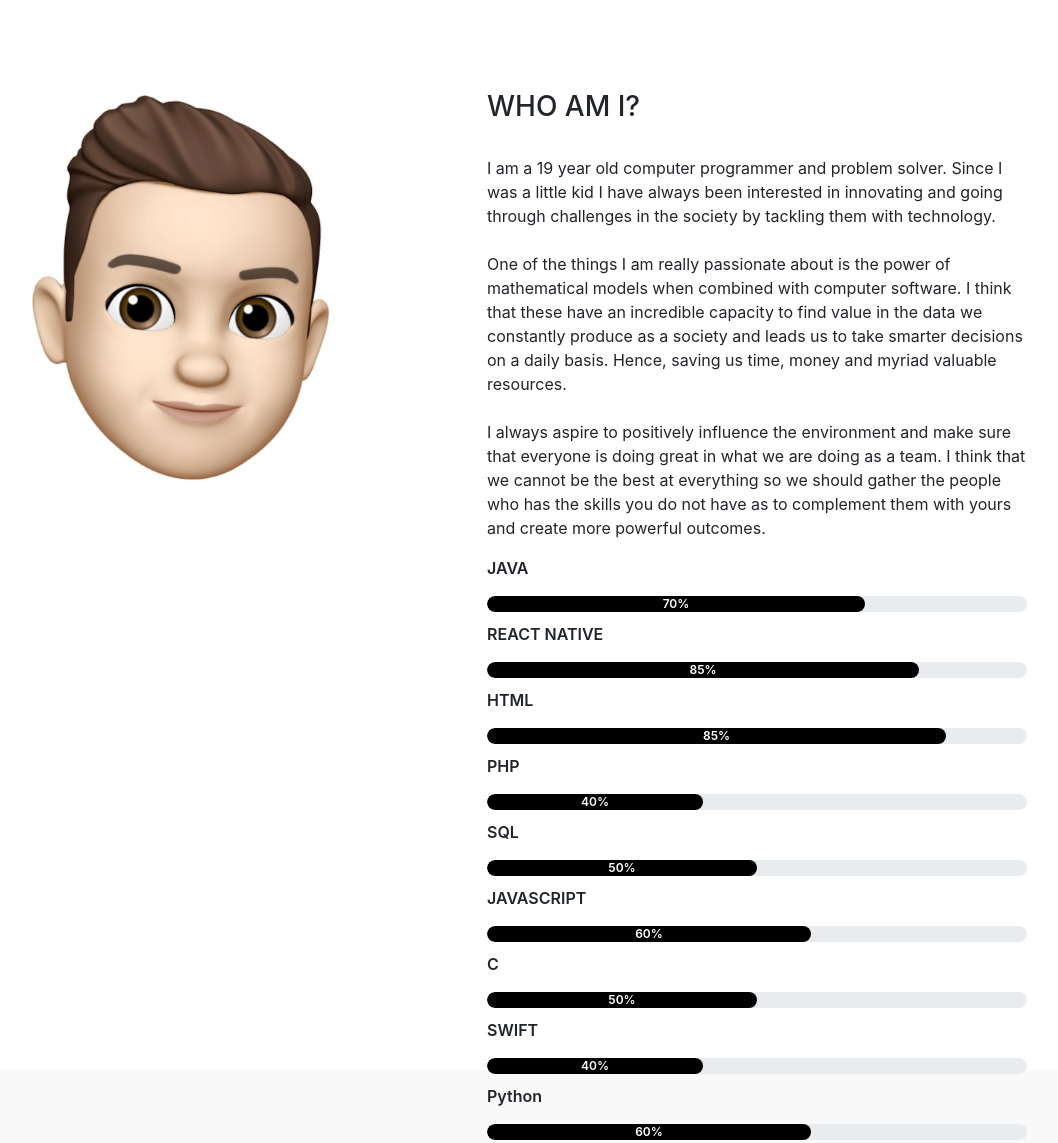
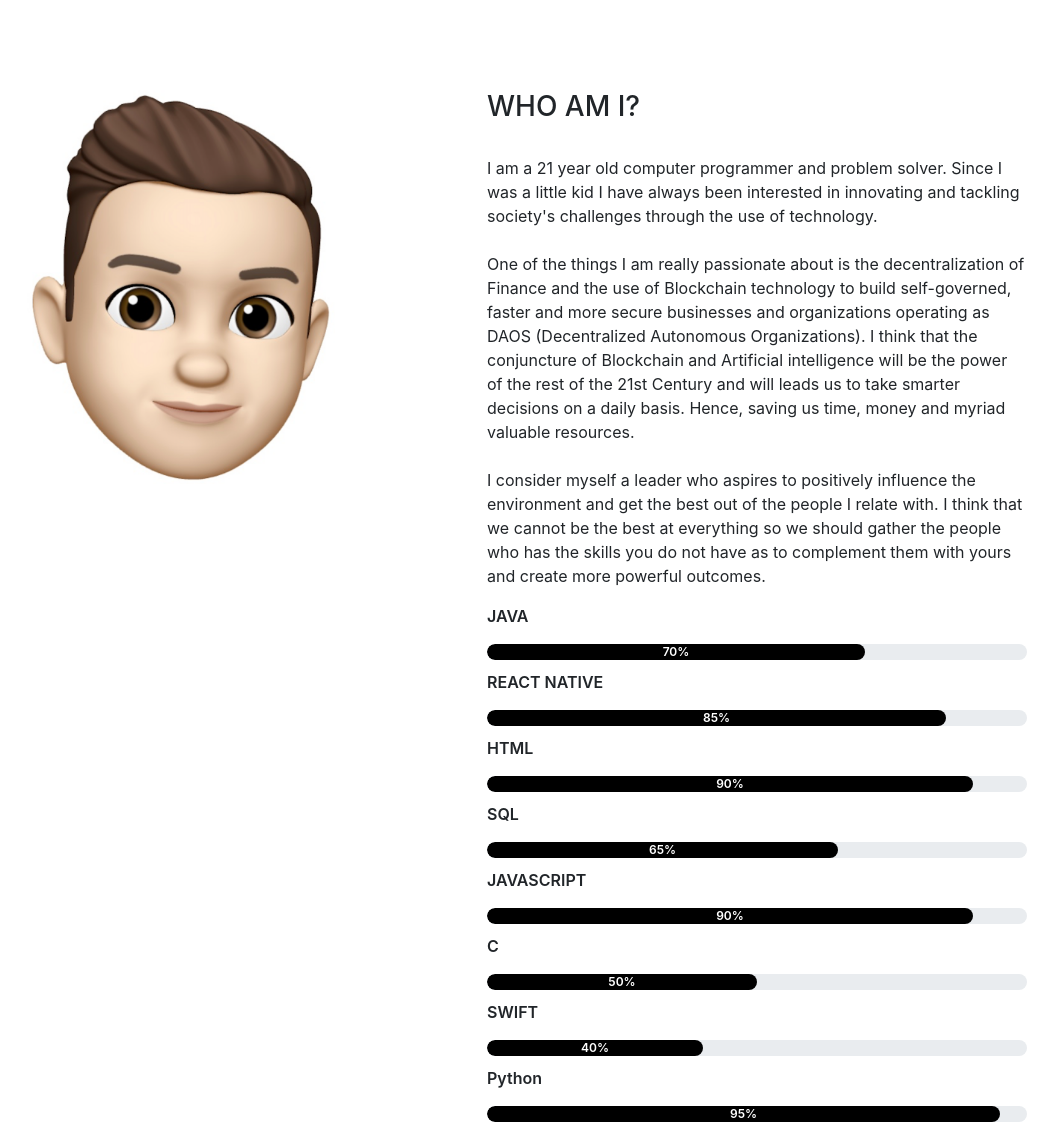
Before and after one commit to adrianiux38/adrianguts, a plain HTML site: page index.html in a window 1280 px wide. Shown: the part 940-2083 px from the top of the page, without its empty margins (168-1226 px from the left). Drawn offline with nearby package versions, Linux system fonts and the light colour scheme; some packages are replaced by stand-ins of ours; a script that the page names is missing.

Commit message:
cambios css

```diff
--- a/index.html
+++ b/index.html
@@ -23,7 +23,7 @@
     <div class="user-box">
     <img src="image/yo.png">
     <h1>Adrián Gutiérrez</h1>
-    <p>Freelance front end developer</p1>
+    <p>CEO Pocklet NFTs</p1>
     </div>
     </div>
     <div class="scroll-btn">
@@ -73,21 +73,19 @@
       </div>
       <div class="col-md-6">
           <h3>WHO AM I?</h3>
-          <p><br>I am a 19 year old computer programmer and problem solver. Since I was a
-            little kid I have always been interested in innovating and going
-            through challenges in the society by tackling them with technology.
+          <p><br>I am a 21 year old computer programmer and problem solver. Since I was a
+            little kid I have always been interested in innovating and tackling
+            society's challenges through the use of technology.
              <br><br>
-             One of the things I am really passionate about is the power of mathematical models when combined
-             with computer software. I think that these have an incredible capacity to find value in the data
-             we constantly produce as a society and leads us to take smarter decisions on a daily basis. Hence,
+             One of the things I am really passionate about is the decentralization of Finance
+             and the use of Blockchain technology to build self-governed, faster and more secure businesses and organizations
+             operating as DAOS (Decentralized Autonomous Organizations). I think that the conjuncture of Blockchain
+             and Artificial intelligence will be the power of the rest of the 21st Century and will leads us to take smarter decisions on a daily basis. Hence,
              saving us time, money and myriad valuable resources.
               <br><br>
-              I always aspire to positively influence the environment and make sure that everyone is doing great
-              in what we are doing as a team. I think that we cannot be the best at everything so we should
-              gather the people who has the skills you do not have as to complement them with yours and create more
+              I consider myself a leader who aspires to positively influence the environment and get the best out of the people I relate with.
+              I think that we cannot be the best at everything so we should gather the people who has the skills you do not have as to complement them with yours and create more
               powerful outcomes.
-
-
           </p>
       <div class="skills-bar">
       <p>JAVA</p>
@@ -96,23 +94,19 @@
         </div>
       <p>REACT NATIVE</p>
       <div class="progress">
-          <div class="progress-bar" style="width: 80%;">85%</div>
+          <div class="progress-bar" style="width: 85%;">85%</div>
         </div>
       <p>HTML</p>
          <div class="progress">
-          <div class="progress-bar" style="width: 85%;">85%</div>
+          <div class="progress-bar" style="width: 90%;">90%</div>
         </div>
-      <p>PHP</p>
-       <div class="progress">
-         <div class="progress-bar" style="width: 40%;">40%</div>
-       </div>
        <p>SQL</p>
        <div class="progress">
-         <div class="progress-bar" style="width: 50%;">50%</div>
+         <div class="progress-bar" style="width: 65%;">65%</div>
        </div>
        <p>JAVASCRIPT</p>
        <div class="progress">
-         <div class="progress-bar" style="width: 60%;">60%</div>
+         <div class="progress-bar" style="width: 90%;">90%</div>
        </div>
        <p>C</p>
        <div class="progress">
@@ -124,7 +118,7 @@
          </div>
        <p>Python</p>
         <div class="progress">
-           <div class="progress-bar" style="width: 60%;">60%</div>
+           <div class="progress-bar" style="width: 95%;">95%</div>
         </div>
 
       </div>
--- a/style.css
+++ b/style.css
@@ -1,3 +1,6 @@
+*{
+    overflow-x: hidden;
+}
 body
 {
     margin: 0;
@@ -129,7 +132,7 @@ body
 
 .resume
 {
-    margin-top: -50px;
+    margin-top: 20%;
     padding-top:80px;
     padding-bottom: 30px;
     background: #f9f9f9;
```
